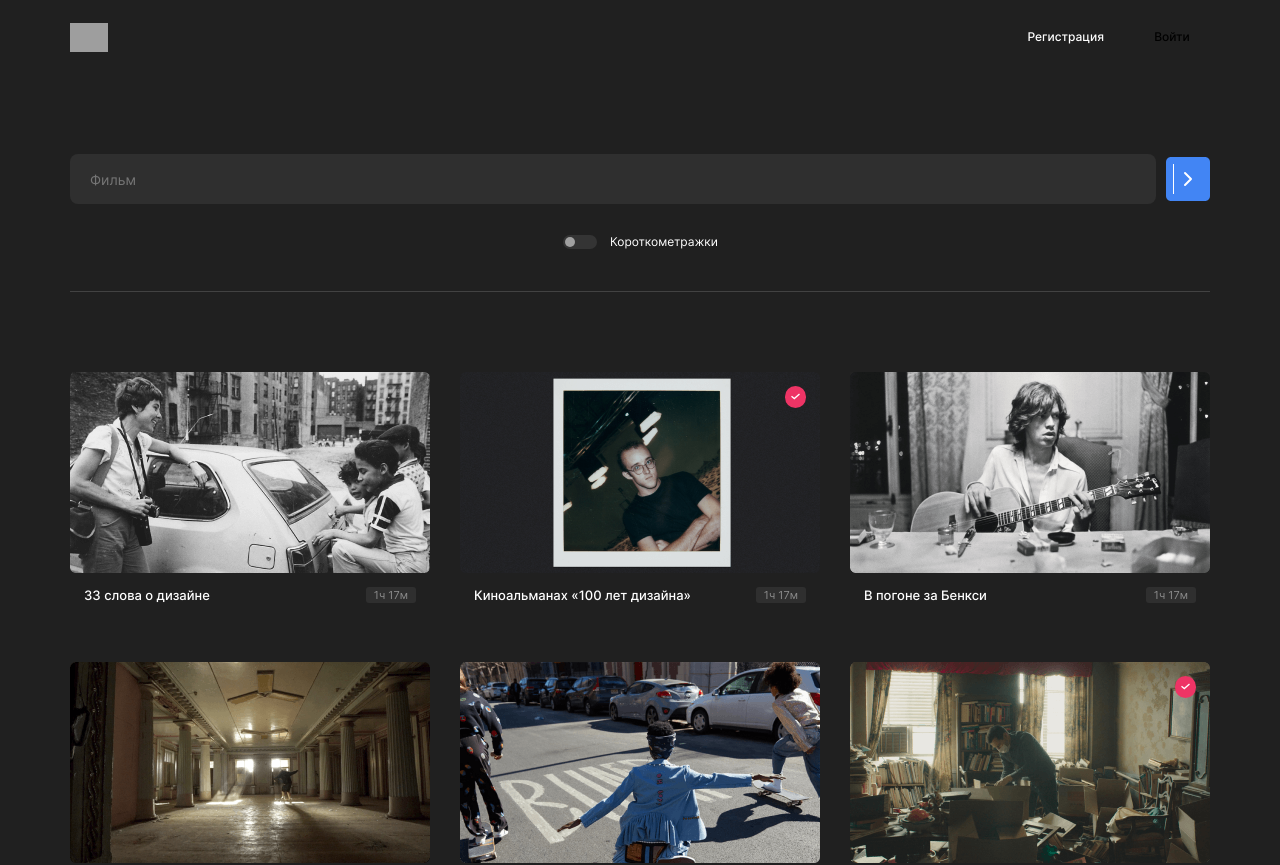
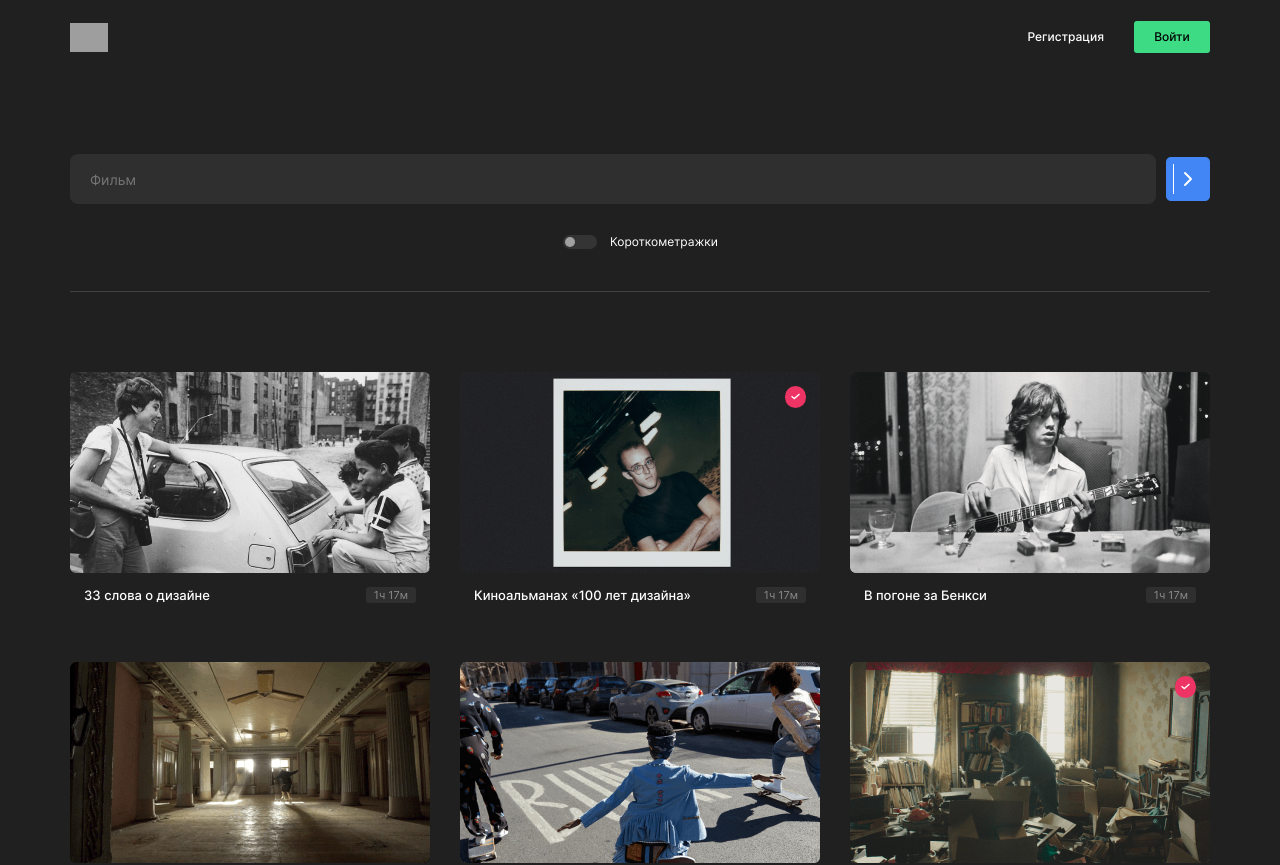
Before and after one commit to GeometricEarth/movies-explorer-frontend, a React (Create React App) app: page /movies in a window 1280 px wide. Shown: the top 865 px of the page. Built offline with nearby package versions, Linux system fonts and the light colour scheme; grey boxes are pictures that could not be loaded.

Commit message:
fix: Исправлен конфликт стилей бэкграунда кнопок

```diff
--- a/src/components/Button/Button.css
+++ b/src/components/Button/Button.css
@@ -3,7 +3,6 @@
   border: none;
   cursor: pointer;
   transition: opacity ease-out 0.3s;
-  background-color: transparent;
 }
 
 .button:hover {
--- a/src/components/MobileMenu/MobileMenu.css
+++ b/src/components/MobileMenu/MobileMenu.css
@@ -56,6 +56,7 @@
   position: absolute;
   top: 22px;
   right: 22px;
+  background-color: transparent;
 }
 
 @media (max-width:420px) {
```
